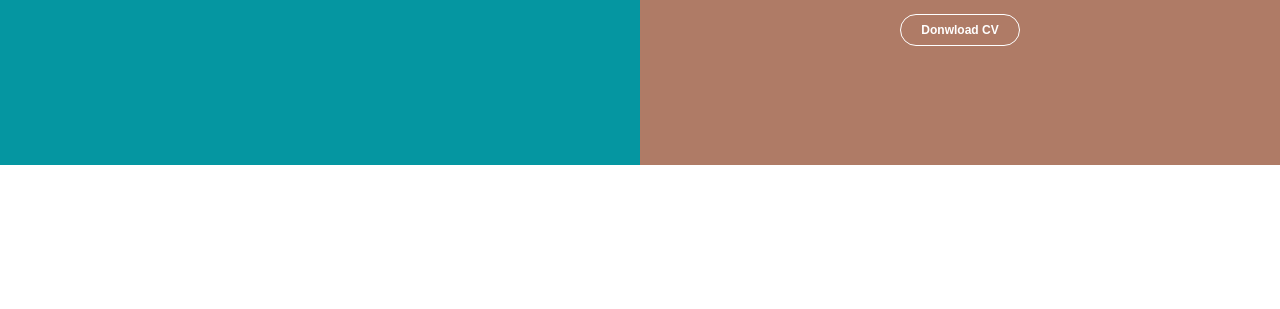
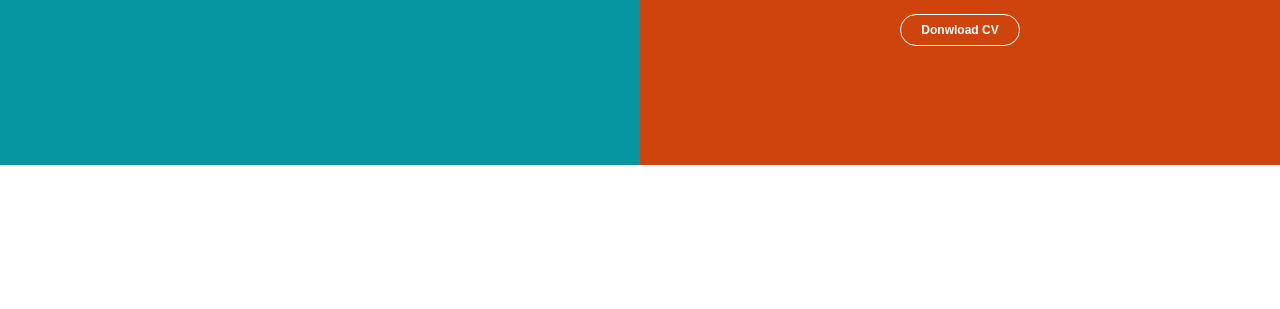
Before and after one commit to Haikel43/haikel43.github.io, a plain HTML site: page index.html in a window 1280 px wide. Shown: the part 635-944 px from the top of the page. Drawn offline with Linux system fonts and the light colour scheme.

Commit message:
Update main.css
Cambio de color asignado para orange

```diff
--- a/src/styles/main.css
+++ b/src/styles/main.css
@@ -1,7 +1,7 @@
 /*GENERAL*/
 :root {
     --black: #1D1D1B;
-    --orange: #af7b66;
+    --orange: #cf440c;
     --light-gray: #f7f8fb;
     --dark-gray: #323232;
     --gray: #63717f;
```
